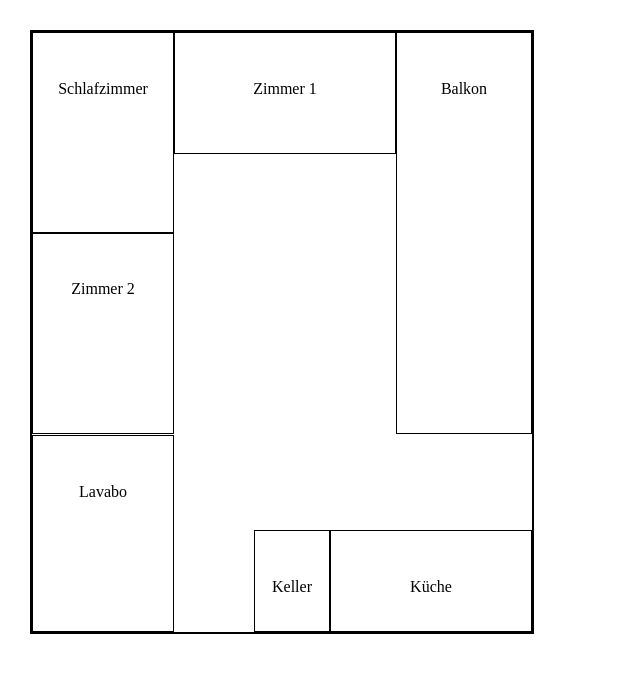
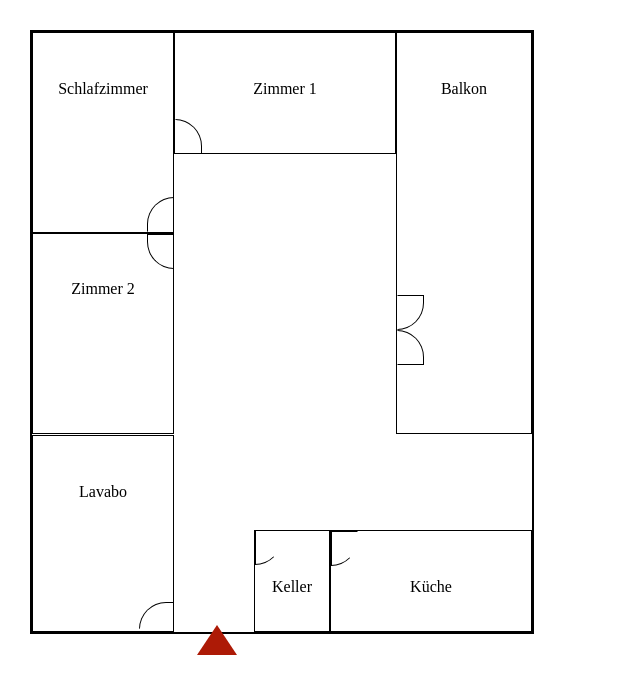
Before and after one commit to mustafaertekin/grundiss, a plain HTML site: page index.html in a window 1280 px wide. Shown: the top 694 px of the page, without its empty margins (0-640 px from the left). Drawn offline with nearby package versions, Linux system fonts and the light colour scheme.

Commit message:
added doors

```diff
--- a/css/app.css
+++ b/css/app.css
@@ -24,41 +24,39 @@
   line-height: 7;
 }
 
-.top div:nth-child(1) {
+.top .room:nth-child(1) {
   width: 140px;
   height: 200px;
   border: 1px solid black;
 }
 
-.top div:nth-child(2) {
+.top .room:nth-child(2) {
   width: 220px;
   height: 120px;
   border: 1px solid black;
 }
 
-.top div:nth-child(3) {
+.top .room:nth-child(3) {
   width: 134px;
   height: 400px;
   border: 1px solid black;
 }
 
 
-.bottom div:nth-child(1) {
+.bottom .room:nth-child(1) {
   width: 200px;
   height: 100px;
   border: 1px solid black;
 
 }
 
-.bottom div:nth-child(2) {
+.bottom .room:nth-child(2) {
   width: 74px;
   height: 100px;
   border: 1px solid black;
-
-
 }
 
-.bottom div:nth-child(3) {
+.bottom .room:nth-child(3) {
   width: 140px;
   height: 195px;
   border: 1px solid black;
@@ -66,7 +64,7 @@
   right: 80px;
 
 }
-.bottom div:nth-child(4) {
+.bottom .room:nth-child(4) {
   width: 140px;
   height: 200px;
   border: 1px solid black;
@@ -75,3 +73,104 @@
   top: 200px;
   right: 358px
 }
+
+.doorBalkon:nth-child(1){
+  bottom: -2px;
+  height: 33px;
+  width: 25px;
+  border: 1px solid black;
+  border-color: black black black transparent;
+  border-radius: 0 0 27px 0;
+  -moz-border-radius: 0 0 27px 0;
+  -webkit-border-radius: 0 0 27px 0;
+  position: relative;
+  top: 150px;
+}
+.doorBalkon:nth-child(2){
+  height: 33px;
+  width: 25px;
+  border: 1px solid black;
+  border-color: black black black transparent;
+  border-radius: 0 27px 0 0;
+position: relative;
+  top: 150px;
+}
+
+#doorSchlafzimmer {
+  height: 25px;
+  width: 33px;
+  border: 1px solid black;
+  border-color: black black black transparent;
+  border-radius: 0 27px 0 0;
+  position: relative;
+  left: 110px;
+  top:56px;
+  transform: rotate(270deg);
+}
+
+#doorZimmer2 {
+  height: 33px;
+  width: 25px;
+  border: 1px solid black;
+  border-color: black black black transparent;
+  border-radius: 0 27px 0 0;
+  position: relative;
+  left: 114px;
+    top: -111px;
+  transform: rotate(180deg);
+}
+
+#doorLavabo{
+  height: 33px;
+  width: 25px;
+  border: 1px solid black;
+  border-color: black black black transparent;
+  border-radius: 0 27px 0 0;
+  position: relative;
+  left: 110px;
+  top: 50px;
+  transform: rotate(270deg);
+}
+
+#doorKeller{
+  height: 33px;
+  width: 25px;
+  border: 1px solid black;
+  border-color: black black black transparent;
+  border-radius: 27px 0 0 0;
+  position: relative;
+  top: -113px;
+  transform: rotate(180deg);
+}
+
+#doorKuche{
+  height: 33px;
+  width: 25px;
+  border: 1px solid black;
+  border-color: black black black transparent;
+  border-radius: 27px 0 0 0;
+  position: relative;
+  top: -112px;
+  transform: rotate(180deg);
+}
+
+#doorEingang {
+  position: relative;
+  top: -80px;
+  right: 75px;
+  transform: rotate(270deg);
+  border-top: 20px solid transparent;
+  border-bottom: 20px solid transparent;
+  border-left: 30px solid #ad1A06;
+
+}
+
+#doorZimmer1{
+  height: 33px;
+  width: 25px;
+  border: 1px solid black;
+  border-color: black black black transparent;
+  border-radius: 0 27px 0 0;
+  position: relative;
+  top: -26px;
+}
--- a/index.html
+++ b/index.html
@@ -13,15 +13,31 @@
   </head>
   <body>
       <div class="top">
-        <div> Schlafzimmer </div>
-        <div> Zimmer 1 </div>
-        <div> Balkon </div>
+        <div class="room"> Schlafzimmer
+          <div id="doorSchlafzimmer"></div>
+        </div>
+        <div class="room"> Zimmer 1
+          <div id="doorZimmer1"></div>
+        </div>
+        <div class="room"> Balkon
+            <div class="doorBalkon"></div>
+            <div class="doorBalkon"></div>
+        </div>
       </div>
       <div class="bottom">
-        <div>Küche</div>
-        <div>Keller</div>
-        <div>Lavabo</div>
-        <div>Zimmer 2</div>
+        <div class="room">Küche
+            <div id="doorKuche"></div>
+        </div>
+        <div class="room">Keller
+          <div id="doorKeller"></div>
+          <div id="doorEingang"></div>
+        </div>
+        <div class="room">Lavabo
+          <div id="doorLavabo"></div>
+        </div>
+        <div class="room">Zimmer 2
+          <div id="doorZimmer2"></div>
+        </div>
       </div>
 
   </body>
```
